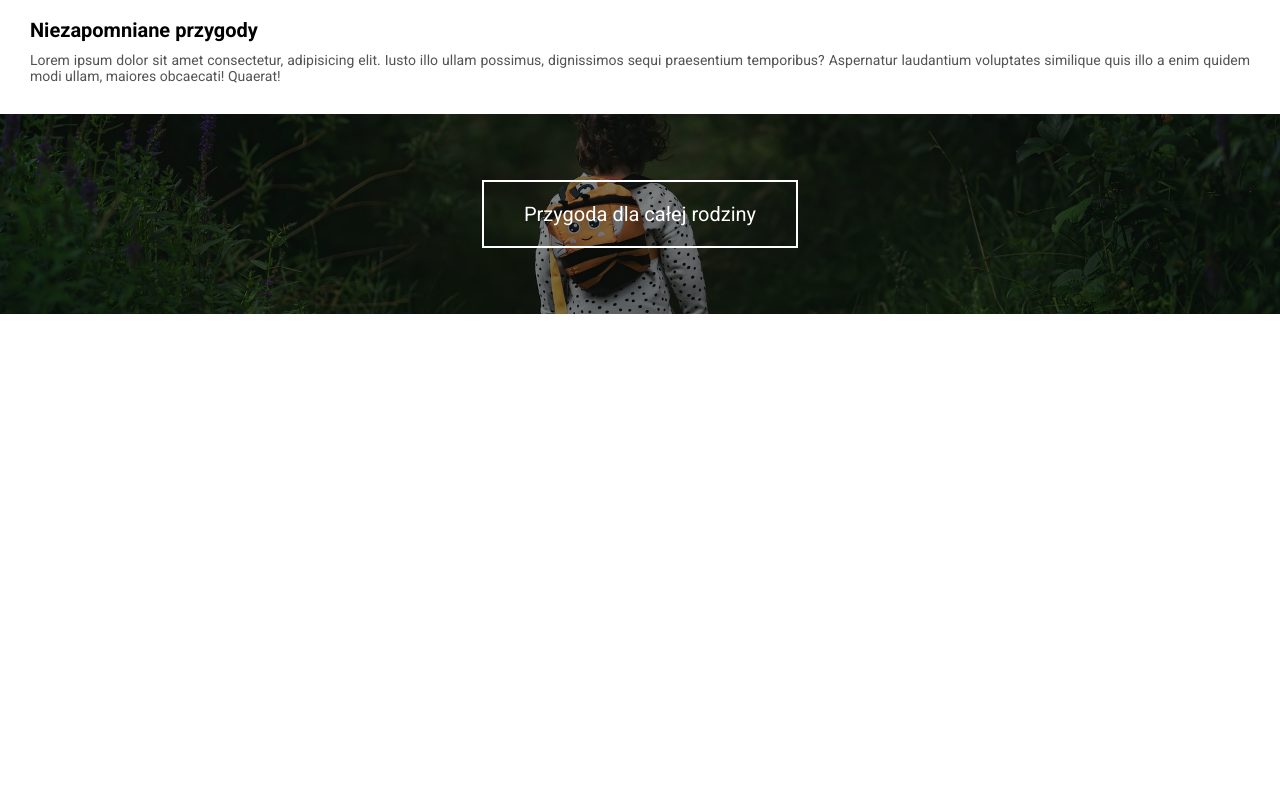
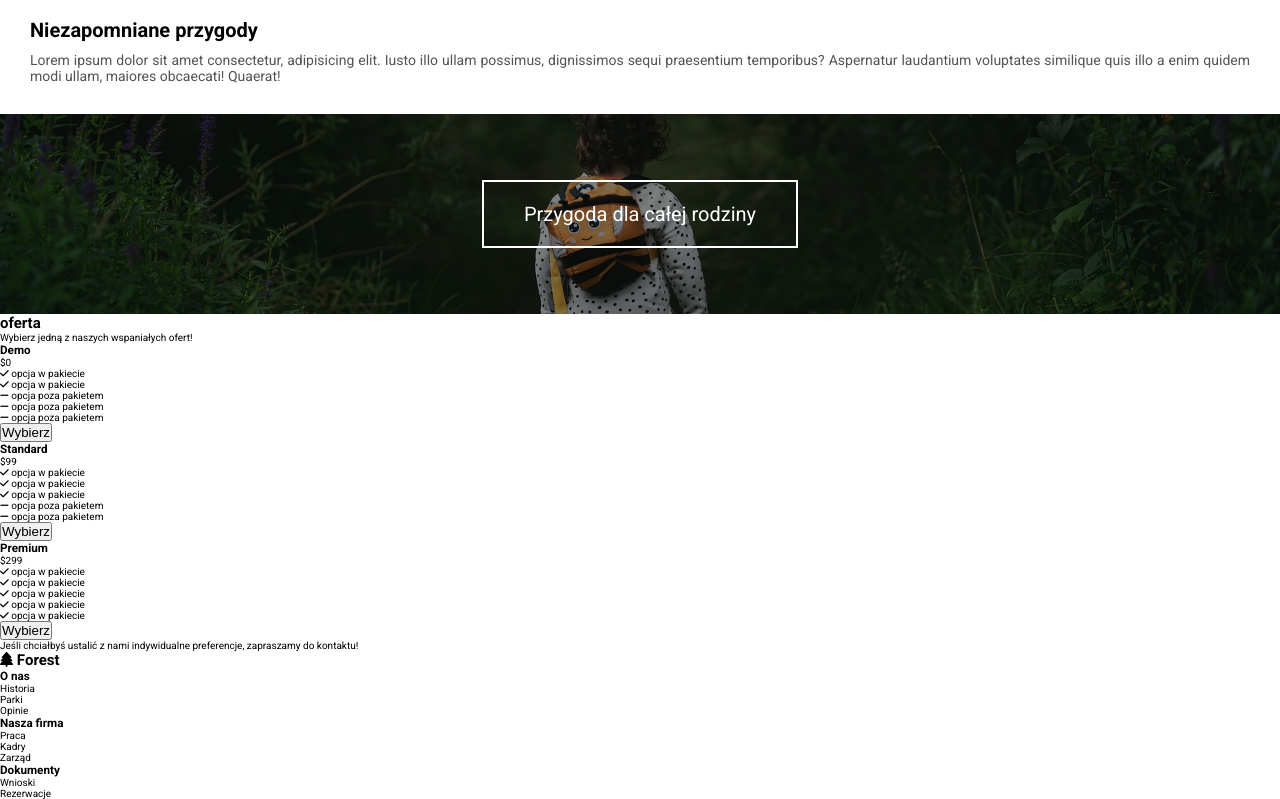
Before and after one commit to jakub1710/Forest, a website: page index.html in a window 1280 px wide. Shown: the part 1097-1896 px from the top of the page. Before the commit the page ends 1411 px from the top, so only its background shows below. Drawn offline with Linux system fonts and the light colour scheme.

Commit message:
add section offer and contact

```diff
--- a/index.html
+++ b/index.html
@@ -54,7 +54,7 @@
     </header>
 
     <menu>
-        <section class="about-us">
+        <section id="about-us" class="about-us section">
             <div class="container">
                 <h2 class="section-title">o nas</h2>
 
@@ -81,6 +81,101 @@
                 <p>Przygoda dla całej rodziny</p>
             </div>
         </div>
+
+        <section id="offer" class="offer section">
+            <div class="container">
+                <h2 class="section-title">oferta</h2>
+
+                <p class="offer-info">Wybierz jedną z naszych wspaniałych ofert!</p>
+
+                <div class="offer__boxes">
+                    <div class="offer-box">
+                        <h3>Demo</h3>
+                        <p class="price">$0</p>
+                        <ul class="options">
+                            <li><i class="fa-solid fa-check"></i> opcja w pakiecie</li>
+                            <li><i class="fa-solid fa-check"></i> opcja w pakiecie</li>
+                            <li class="inaccessible"><i class="fa-solid fa-minus"></i> opcja poza pakietem</li>
+                            <li class="inaccessible"><i class="fa-solid fa-minus"></i> opcja poza pakietem</li>
+                            <li class="inaccessible"><i class="fa-solid fa-minus"></i> opcja poza pakietem</li>
+                        </ul>
+
+                        <div class="choose-btn">
+                            <button>Wybierz</button>
+                        </div>
+                    </div>
+                    <div class="offer-box">
+                        <h3>Standard</h3>
+                        <p class="price">$99</p>
+                        <ul class="options">
+                            <li><i class="fa-solid fa-check"></i> opcja w pakiecie</li>
+                            <li><i class="fa-solid fa-check"></i> opcja w pakiecie</li>
+                            <li><i class="fa-solid fa-check"></i> opcja w pakiecie</li>
+                            <li class="inaccessible"><i class="fa-solid fa-minus"></i> opcja poza pakietem</li>
+                            <li class="inaccessible"><i class="fa-solid fa-minus"></i> opcja poza pakietem</li>
+                        </ul>
+
+                        <div class="choose-btn">
+                            <button>Wybierz</button>
+                        </div>
+                    </div>
+                    <div class="offer-box">
+                        <h3>Premium</h3>
+                        <p class="price">$299</p>
+                        <ul class="options">
+                            <li><i class="fa-solid fa-check"></i> opcja w pakiecie</li>
+                            <li><i class="fa-solid fa-check"></i> opcja w pakiecie</li>
+                            <li><i class="fa-solid fa-check"></i> opcja w pakiecie</li>
+                            <li><i class="fa-solid fa-check"></i> opcja w pakiecie</li>
+                            <li><i class="fa-solid fa-check"></i> opcja w pakiecie</li>
+                        </ul>
+
+                        <div class="choose-btn">
+                            <button>Wybierz</button>
+                        </div>
+                    </div>
+                </div>
+
+                <p class="offer-info">Jeśli chciałbyś ustalić z nami indywidualne preferencje, zapraszamy do kontaktu!</p>
+            </div>
+        </section>
+
+        <section class="contact" id="contact">
+            <div class="container">
+                <h2 class="section-title"><i class="fa-solid fa-tree"></i> Forest</h2>
+
+                <div class="contact-boxes">
+                    <div class="contact-box">
+                        <h3>O nas</h3>
+
+                        <ul>
+                            <li>Historia</li>
+                            <li>Parki</li>
+                            <li>Opinie</li>
+                        </ul>
+                    </div>
+                    <div class="contact-box">
+                        <h3>Nasza firma</h3>
+
+                        <ul>
+                            <li>Praca</li>
+                            <li>Kadry</li>
+                            <li>Zarząd</li>
+                        </ul>
+                    </div>
+                    <div class="contact-box">
+                        <h3>Dokumenty</h3>
+
+                        <ul>
+                            <li>Wnioski</li>
+                            <li>Rezerwacje</li>
+                        </ul>
+                    </div>
+                </div>
+            </div>
+
+        </section>
+
     </menu>
 
     <script src="/src/js/script.js"></script>
```
